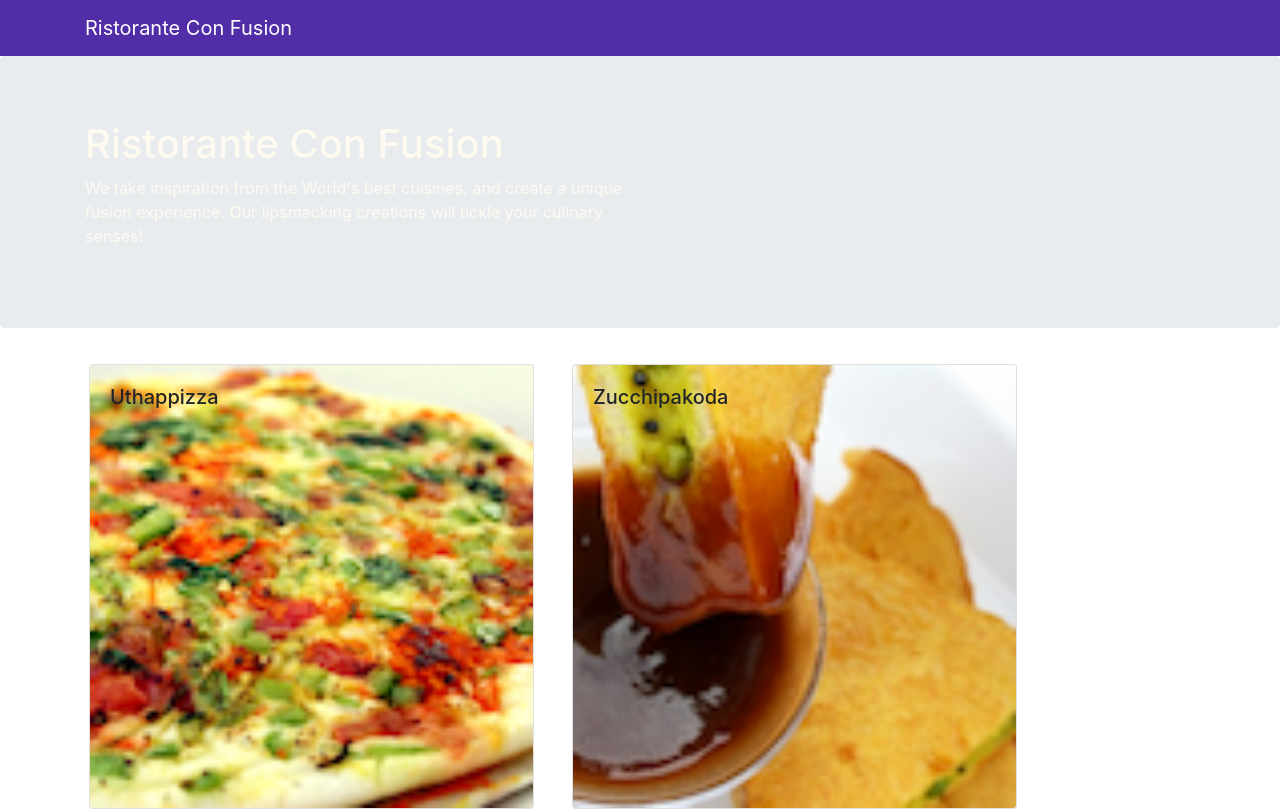
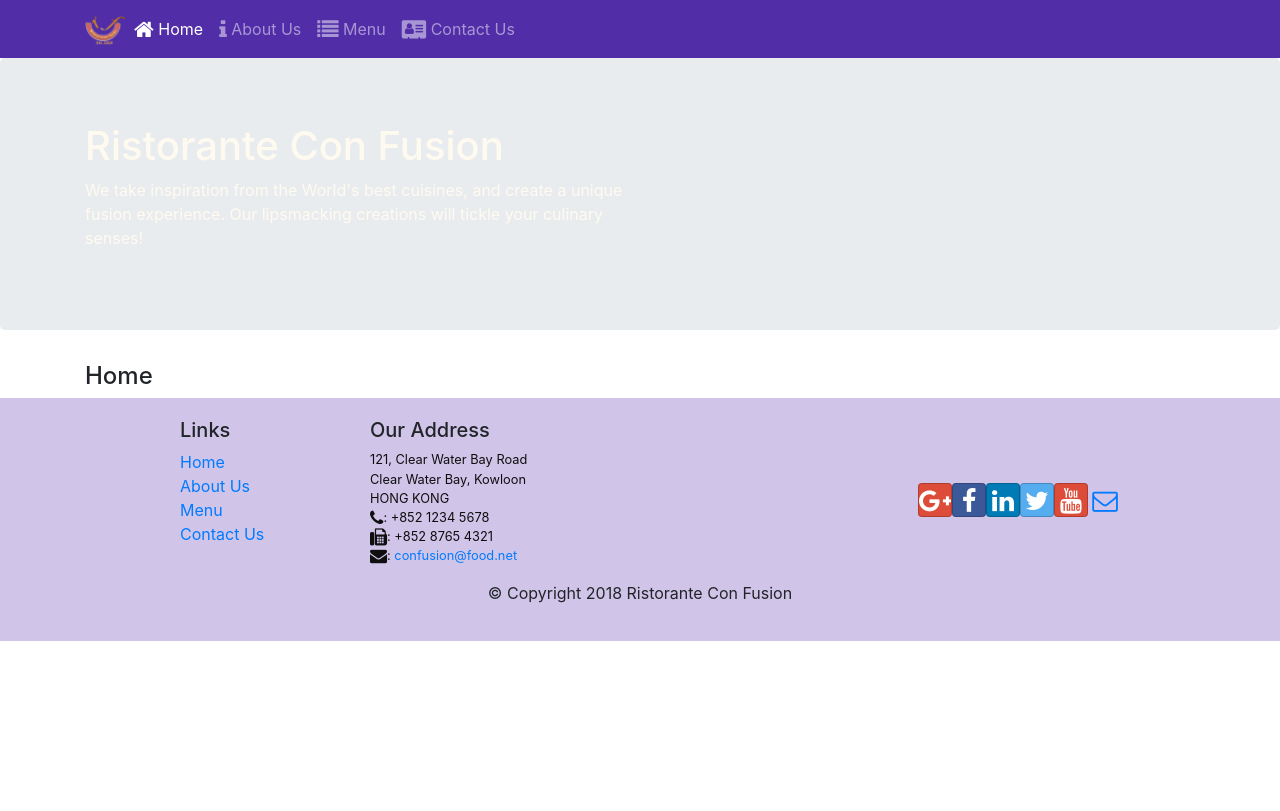
Before and after one commit to daotoanh/LABRJS, a React (Create React App) app: page /home in a window 1280 px wide. Shown: the top 811 px of the page. Built offline with nearby package versions, Linux system fonts and the light colour scheme.

Commit message:
React Router

```diff
--- a/package.json
+++ b/package.json
@@ -12,6 +12,7 @@
     "react": "^17.0.2",
     "react-dom": "^17.0.2",
     "react-popper": "0.9.2",
+    "react-router-dom": "4.2.2",
     "react-scripts": "5.0.0",
     "reactstrap": "5.0.0",
     "web-vitals": "^2.1.2"
--- a/src/App.css
+++ b/src/App.css
@@ -18,7 +18,7 @@
 .jumbotron {
     padding:70px 30px 70px 30px;
     margin:0px auto;
-    background: #9575CD ;
+    background: #9575CD;
     color:floralwhite;
 }
 
--- a/src/App.js
+++ b/src/App.js
@@ -1,6 +1,7 @@
 import React, { Component } from 'react'
 import Main from "./components/MainComponents"
 import './App.css'
+import { BrowserRouter } from 'react-router-dom'
 
 
 
@@ -8,9 +9,11 @@
 
   render() {
     return(
-      <div className='App'>
+      <BrowserRouter>
+      <div>
          <Main />
-         </div>
+      </div>
+      </BrowserRouter>
     )
   }
 }
--- a/src/components/DishdetailComponent.js
+++ b/src/components/DishdetailComponent.js
@@ -58,7 +58,7 @@
 
 const DishDetail = (props) => {
 
-     // nhận data từ parent-component MenuComponent
+
 
 
     if (props.dish != null) {
--- a/src/components/FooterComponent.js
+++ b/src/components/FooterComponent.js
@@ -1,4 +1,5 @@
 import React from 'react'
+import { Link } from 'react-router-dom'
 
 function Footer(props) {
     return(
@@ -8,10 +9,10 @@
                 <div className="col-4 offset-1 col-sm-2">
                     <h5>Links</h5>
                     <ul className="list-unstyled">
-                        <li><a href="#">Home</a></li>
-                        <li><a href="#">About</a></li>
-                        <li><a href="#">Menu</a></li>
-                        <li><a href="contactus.html">Contact</a></li>
+                        <li><Link to="/home">Home</Link></li>
+                        <li><Link to="/aboutus">About Us</Link></li>
+                        <li><Link to="/menu">Menu</Link></li>
+                        <li><Link to="/contactus">Contact Us</Link></li>
                     </ul>
                 </div>
                 <div className="col-7 col-sm-5">
--- a/src/components/HeaderComponent.js
+++ b/src/components/HeaderComponent.js
@@ -1,13 +1,55 @@
 import React, { Component } from 'react'
-import { Navbar, NavbarBrand, Jumbotron } from 'reactstrap'
+import { Navbar, NavbarBrand, Nav, NavbarToggler, Collapse, NavItem, Jumbotron } from 'reactstrap'
+import { NavLink } from 'react-router-dom'
 
 class Header extends Component {
+
+    constructor(props) {
+        super(props)
+        this.state={
+            isNavOpen: false
+        }
+        this.toggleNav = this.toggleNav.bind(this)
+    }
+
+    toggleNav() {
+        this.setState({
+            isNavOpen: !this.state.isNavOpen
+        })
+    }
     render() {
         return(
             <React.Fragment>
-            <Navbar dark>
+            <Navbar dark expand="md">
                     <div className='container'>
-                        <NavbarBrand href='/'>Ristorante Con Fusion</NavbarBrand>
+                        <NavbarToggler onClick={this.toggleNav} />
+                        <NavbarBrand className="mr-auto" href='/'>
+                            <img src="assets/images/logo.png" height="30" width="41" alt="Ristorante Con Fusion" />
+                            </NavbarBrand>
+                            <Collapse isOpen={this.state.isNavOpen} navbar>
+                            <Nav navbar>
+                                <NavItem>
+                                    <NavLink className="nav-link" to="/home">
+                                        <span className='fa fa-home fa-lg'></span> Home
+                                    </NavLink>
+                                </NavItem>
+                                <NavItem>
+                                    <NavLink className="nav-link" to="/aboutus">
+                                        <span className='fa fa-info fa-lg'></span> About Us
+                                    </NavLink>
+                                </NavItem>
+                                <NavItem>
+                                    <NavLink className="nav-link" to="/Menu">
+                                        <span className='fa fa-list fa-lg'></span> Menu
+                                    </NavLink>
+                                </NavItem>
+                                <NavItem>
+                                    <NavLink className="nav-link" to="/contactus">
+                                        <span className='fa fa-address-card fa-lg'></span> Contact Us
+                                    </NavLink>
+                                </NavItem>
+                            </Nav>
+                            </Collapse>
                     </div>
             </Navbar>
             <Jumbotron>
--- /dev/null
+++ b/src/components/HomeComponent.js
@@ -0,0 +1,13 @@
+import React from 'react'
+
+
+function Home(props) {
+    return(
+        <div className='container'>
+            <h4>Home</h4>
+        </div>
+    )
+}
+
+
+export default Home
--- a/src/components/MainComponents.js
+++ b/src/components/MainComponents.js
@@ -1,10 +1,11 @@
 import React, { Component } from 'react'
+import Home from './HomeComponent'
 import Menu from "./MenuComponents"
 import DishDetail from './DishdetailComponent';
 import Header from './HeaderComponent'
 import Footer from './FooterComponent';
 import { DISHES } from '../shared/dishes'
-
+import { Switch, Route, Redirect } from 'react-router-dom'
 
 class Main extends Component {
     constructor(props) {
@@ -12,23 +13,27 @@
 
         this.state = {
             dishes: DISHES,
-            selectedDish: null
         }
     }
 
 
-    onDishSelect(dishId) {
-        this.setState({ selectedDish: dishId});
-    }
+
 
     render() {
+
+        const HomePage = () => {
+            return(
+                <Home />
+            )
+        }
         return (
             <div>
                 <Header />
-                <Menu dishes={this.state.dishes}
-                onClick={(dishId) => this.onDishSelect(dishId)} />
-               <DishDetail
-                  dish={this.state.dishes.filter((dish) => dish.id === this.state.selectedDish )[0]} />
+                <Switch>
+                    <Route path="/home" component={HomePage} />
+                    <Route exact path="/menu" component={() => <Menu dishes={this.state.dishes} />} />
+                    <Redirect to="/home" />
+                </Switch>
                 <Footer />
             </div>
         )
```
Also changed, not shown: src/index.css (line endings or trailing spaces), 1 other file (tests, documents, lock files or other folders).
